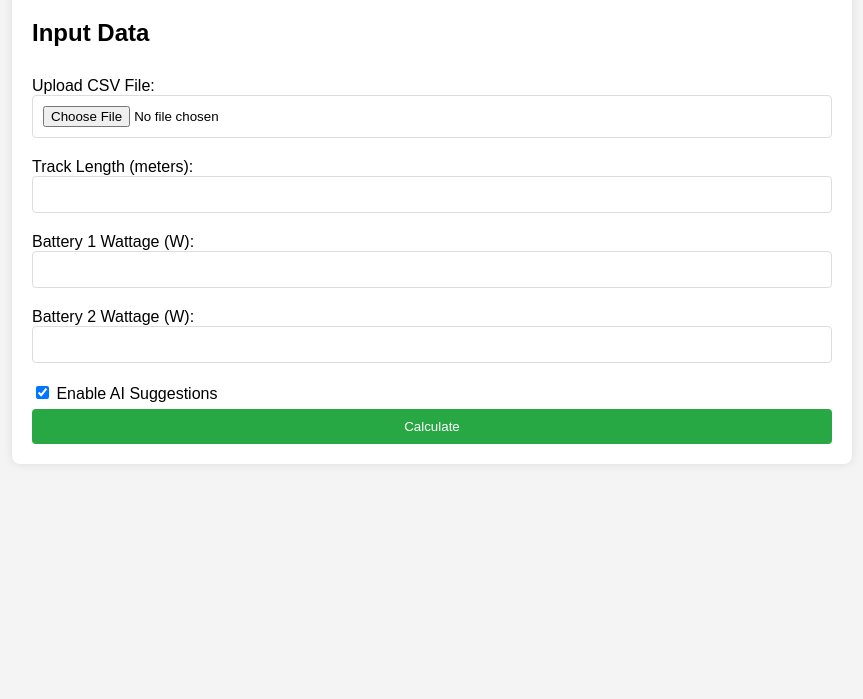
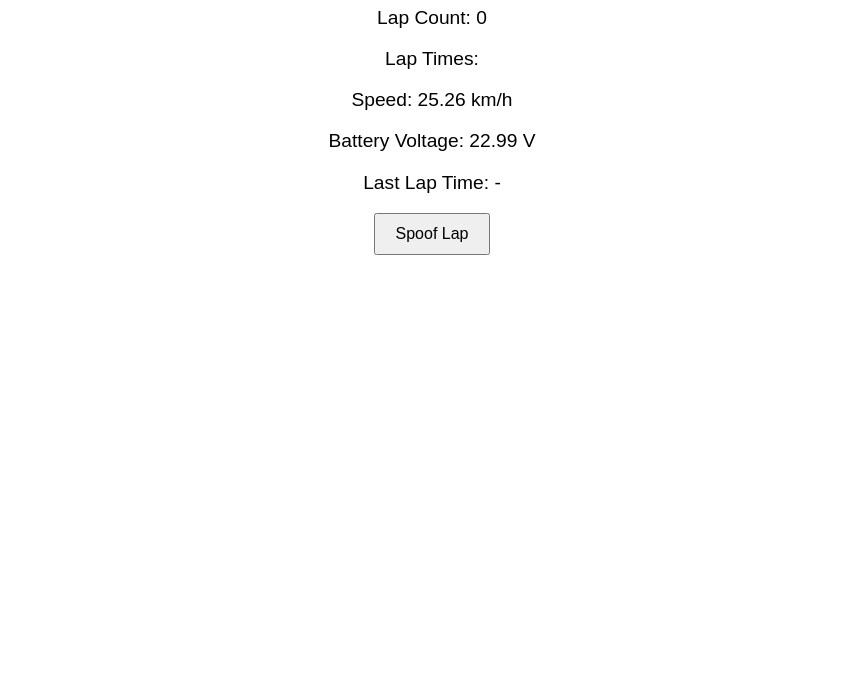
Before and after one commit to the-tech-pro/EGRAssist.github.io, a plain HTML site: page index.html in a window 1280 px wide. Shown: the part 101-800 px from the top of the page, without its empty margins (208-1071 px from the left). Drawn offline with Linux system fonts and the light colour scheme.

Commit message:
Complete makover

```diff
--- a/app.js
+++ /dev/null
@@ -1,89 +0,0 @@
-// app.js
-
-document.getElementById('csvFile').addEventListener('change', handleFileSelect);
-
-let csvData = null;
-
-function handleFileSelect(event) {
-    const file = event.target.files[0];
-    if (!file) return;
-
-    const reader = new FileReader();
-    reader.onload = function(e) {
-        const text = e.target.result;
-        csvData = parseCSV(text);
-        console.log("CSV Data loaded:", csvData); // Debugging
-    };
-    reader.readAsText(file);
-}
-
-function parseCSV(text) {
-    const rows = text.split('\n').map(row => row.split(','));
-    const header = rows[0];
-    const data = rows.slice(1).map(row => {
-        const entry = {};
-        row.forEach((value, index) => {
-            entry[header[index]] = parseFloat(value);
-        });
-        return entry;
-    });
-    return data;
-}
-
-function calculate() {
-    const trackLength = parseFloat(document.getElementById('trackLength').value);
-    const battery1Wattage = parseFloat(document.getElementById('battery1Wattage').value);
-    const battery2Wattage = parseFloat(document.getElementById('battery2Wattage').value);
-    const aiEnabled = document.getElementById('aiToggle').checked;
-
-    if (isNaN(trackLength) || isNaN(battery1Wattage) || isNaN(battery2Wattage)) {
-        alert('Please enter valid numbers.');
-        return;
-    }
-
-    if (!csvData) {
-        alert('Please upload a CSV file.');
-        return;
-    }
-
-    const motorWattage = 240; // Fixed motor wattage
-    const totalBatteryWattage = battery1Wattage + battery2Wattage; // Total wattage of both batteries
-    const raceDurationHours = 100 / 60; // Convert 100 minutes to hours
-
-    // Calculate total energy available from the batteries in watt-hours (Wh)
-    const energyAvailableWh = totalBatteryWattage * raceDurationHours;
-
-    // Calculate the constant wattage that can be maintained for the entire race duration
-    let constantWattage = energyAvailableWh / raceDurationHours;
-
-    // Leave a buffer by reducing the wattage by 10% (or another percentage as needed)
-    const bufferedWattage = constantWattage * 0.9;
-
-    // Display results
-    let resultsHTML = `
-        <h2>Results:</h2>
-        <p>Motor Wattage: ${motorWattage} W</p>
-        <p>Total Battery Wattage: ${totalBatteryWattage.toFixed(2)} W</p>
-        <p>Energy Available for Race (Watt-hours): ${energyAvailableWh.toFixed(2)} Wh</p>
-        <p>Constant Wattage with Buffer: ${bufferedWattage.toFixed(2)} W</p>
-        <p>Battery 1 Wattage: ${battery1Wattage.toFixed(2)} W</p>
-        <p>Battery 2 Wattage: ${battery2Wattage.toFixed(2)} W</p>
-    `;
-
-    if (aiEnabled) {
-        // Mock AI suggestions (simulated response)
-        setTimeout(() => {
-            const mockSuggestions = "Consider optimizing battery usage and aerodynamics to improve efficiency.";
-            resultsHTML += `
-                <h2>AI Suggestions:</h2>
-                <p>${mockSuggestions}</p>
-            `;
-            document.getElementById('results').innerHTML = resultsHTML;
-        }, 1000); // Simulate 1 second delay for fetching data
-    } else {
-        document.getElementById('results').innerHTML = resultsHTML;
-    }
-}
-
-// Ensure the calculate function is bound to the button
-document.querySelector('button').addEventListener('click', calculate);
--- a/index.html
+++ b/index.html
@@ -3,43 +3,62 @@
 <head>
     <meta charset="UTF-8">
     <meta name="viewport" content="width=device-width, initial-scale=1.0">
-    <title>Green Electric Race Car Challenge</title>
-    <link rel="stylesheet" href="styles.css">
+    <title>Car Dashboard</title>
+    <style>
+        body {
+            font-family: Arial, sans-serif;
+            text-align: center;
+            padding: 20px;
+        }
+        h1 {
+            font-size: 2em;
+        }
+        p {
+            font-size: 1.2em;
+        }
+        button {
+            padding: 10px 20px;
+            font-size: 1em;
+            cursor: pointer;
+        }
+    </style>
+    <script>
+        let lapCount = 0;
+        let lapTimes = [];
+        let speed = 0;
+        let batteryVoltage = 24.0;
+
+        function updateData() {
+            // Simulate speed and battery voltage changes
+            speed = (Math.random() * (40 - 20) + 20).toFixed(2);
+            batteryVoltage = (Math.random() * (24 - 22) + 22).toFixed(2);
+
+            document.getElementById('lap-count').innerText = lapCount;
+            document.getElementById('lap-times').innerText = lapTimes.join(', ');
+            document.getElementById('speed').innerText = speed + ' km/h';
+            document.getElementById('battery').innerText = batteryVoltage + ' V';
+        }
+
+        function recordLap() {
+            lapCount += 1;
+            const lapTime = (Math.random() * (120 - 60) + 60).toFixed(2); // Generate random lap time
+            lapTimes.push(lapTime);
+
+            document.getElementById('lap-count').innerText = lapCount;
+            document.getElementById('last-lap').innerText = lapTime + ' seconds';
+            updateData();
+        }
+
+        setInterval(updateData, 1000);  // Update data every second
+    </script>
 </head>
 <body>
-    <header>
-        <h1>Green Electric Race Car Challenge</h1>
-    </header>
-    <main>
-        <section>
-            <h2>Input Data</h2>
-            <form id="data-form">
-                <label for="csvFile">Upload CSV File:</label>
-                <input type="file" id="csvFile" accept=".csv" required>
-
-                <label for="trackLength">Track Length (meters):</label>
-                <input type="number" id="trackLength" name="trackLength" step="0.1" required>
-
-                <label for="battery1Wattage">Battery 1 Wattage (W):</label>
-                <input type="number" id="battery1Wattage" name="battery1Wattage" step="0.1" required>
-
-                <label for="battery2Wattage">Battery 2 Wattage (W):</label>
-                <input type="number" id="battery2Wattage" name="battery2Wattage" step="0.1" required>
-
-                <label for="aiToggle">
-                    <input type="checkbox" id="aiToggle" checked>
-                    Enable AI Suggestions
-                </label>
-
-                <button type="button" onclick="calculate()">Calculate</button>
-            </form>
-        </section>
-
-        <section id="results">
-            <!-- Results and suggestions will be displayed here -->
-        </section>
-    </main>
-
-    <script src="app.js"></script>
+    <h1>Car Dashboard</h1>
+    <p>Lap Count: <span id="lap-count">0</span></p>
+    <p>Lap Times: <span id="lap-times"></span></p>
+    <p>Speed: <span id="speed">0 km/h</span></p>
+    <p>Battery Voltage: <span id="battery">24.0 V</span></p>
+    <p>Last Lap Time: <span id="last-lap">-</span></p>
+    <button onclick="recordLap()">Spoof Lap</button>
 </body>
 </html>
--- a/styles.css
+++ /dev/null
@@ -1,48 +0,0 @@
-/* styles.css */
-
-body {
-    font-family: Arial, sans-serif;
-    margin: 20px;
-    background-color: #f4f4f4;
-}
-
-header {
-    text-align: center;
-    margin-bottom: 20px;
-}
-
-main {
-    max-width: 800px;
-    margin: 0 auto;
-    padding: 20px;
-    background-color: #fff;
-    border-radius: 8px;
-    box-shadow: 0 0 10px rgba(0, 0, 0, 0.1);
-}
-
-form {
-    display: flex;
-    flex-direction: column;
-}
-
-label {
-    margin-top: 10px;
-}
-
-input {
-    padding: 10px;
-    margin-bottom: 10px;
-    border: 1px solid #ddd;
-    border-radius: 4px;
-}
-
-button {
-    padding: 10px;
-    background-color: #28a745;
-    color: #fff;
-    border: none;
-    border-radius: 4px;
-    cursor: pointer;
-}
-
-button:
```
Also changed, not shown: 1 other file.
